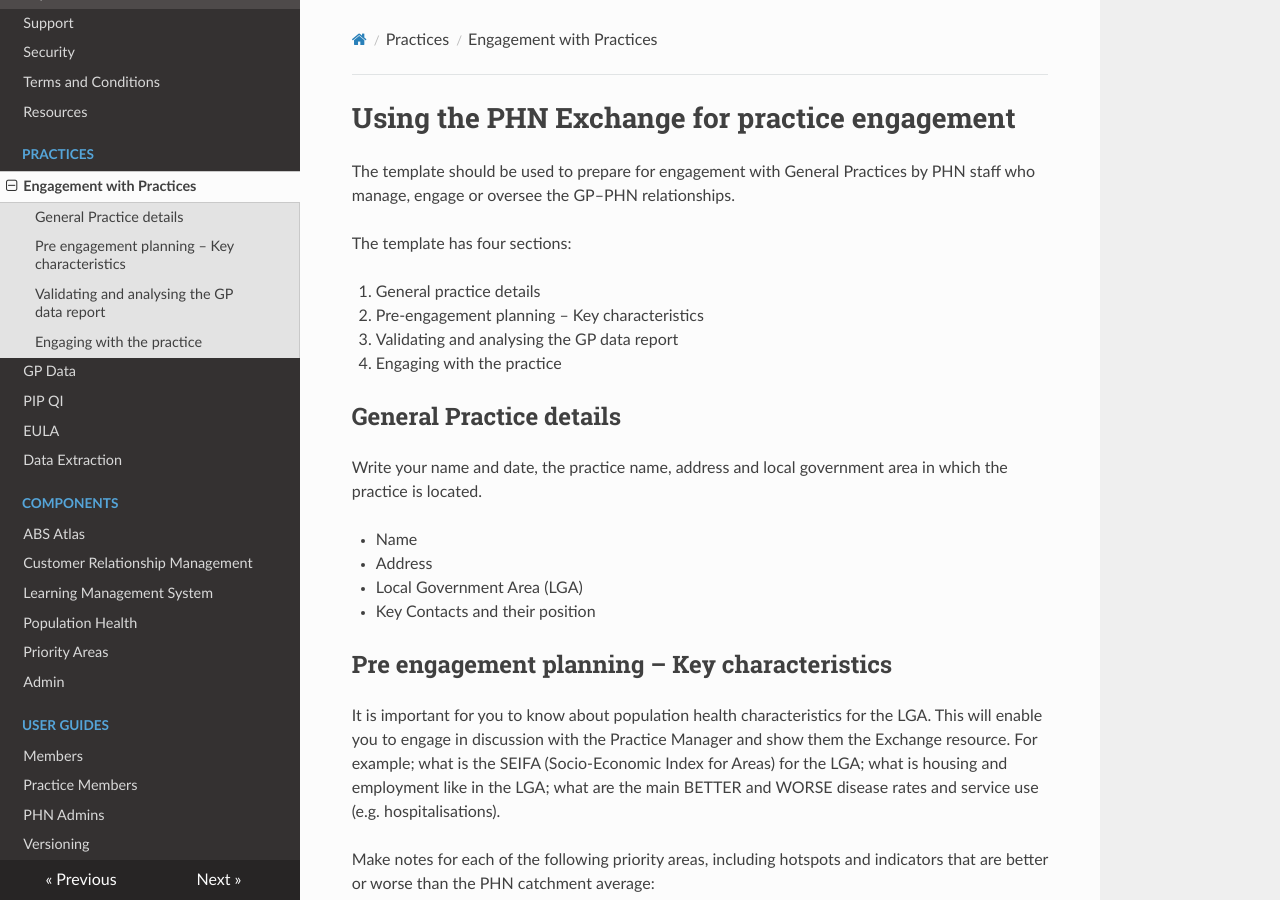
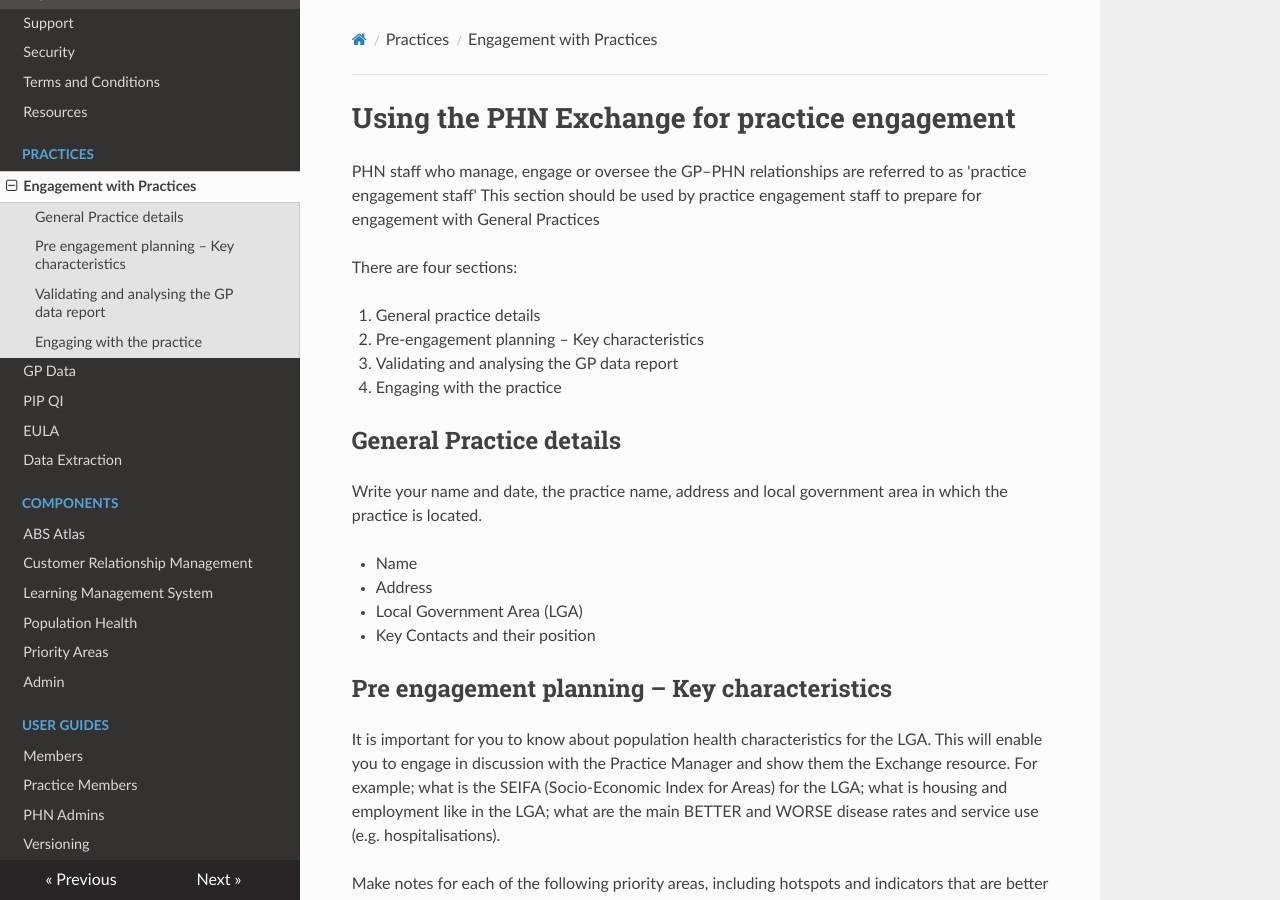
Before and after one commit to MurrayPHN/phn-exchange-docs, an MkDocs documentation site: the page built from docs/practices/engagement.md, in a window 1280 px wide and 900 px high. Built offline with MkDocs 1.6.1, drawn with Linux system fonts in a browser that asks for light colours; nearby versions of some CDN libraries.

Commit message:
Update engagement.md

```diff
--- a/docs/practices/engagement.md
+++ b/docs/practices/engagement.md
@@ -1,8 +1,8 @@
 # Using the PHN Exchange for practice engagement
+PHN staff who manage, engage or oversee the GP–PHN relationships are referred to as 'practice engagement staff'
+This section should be used by practice engagement staff to prepare for engagement with General Practices
 
-The template should be used to prepare for engagement with General Practices by PHN staff who manage, engage or oversee the GP–PHN relationships.
-
-The template has four sections:
+There are four sections:
 
 1.  General practice details
 2.  Pre-engagement planning – Key characteristics
```
